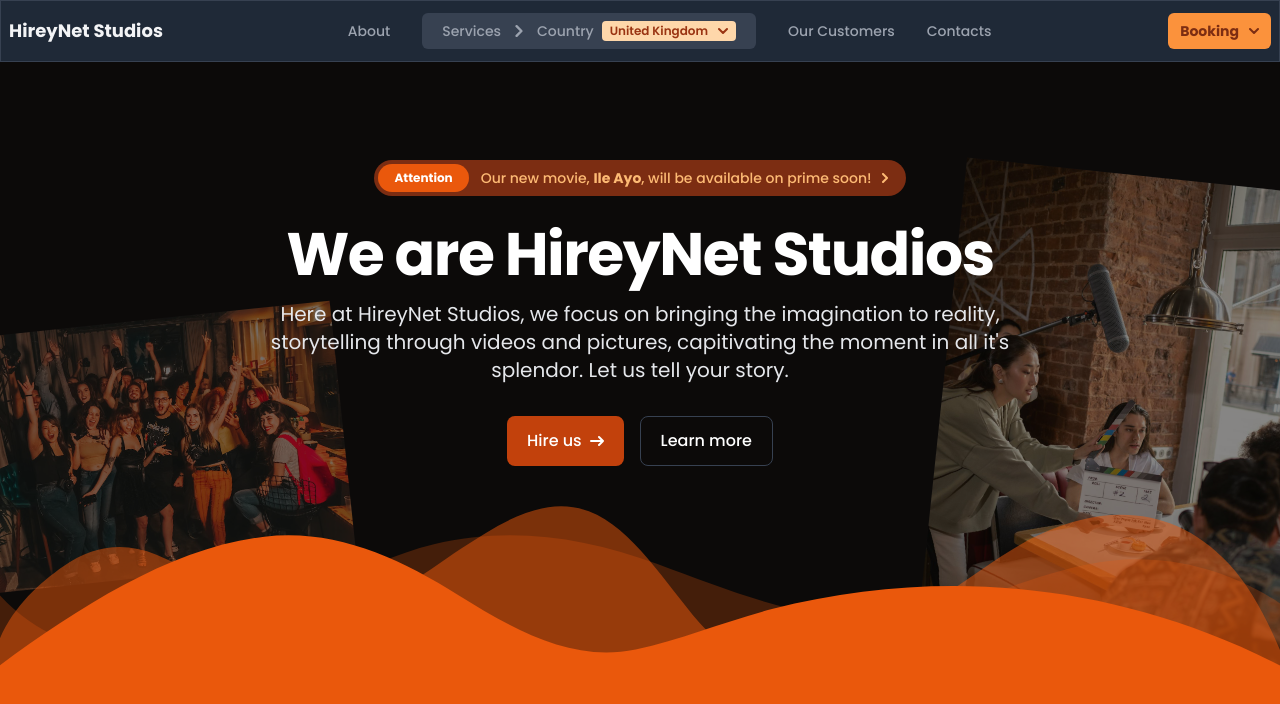
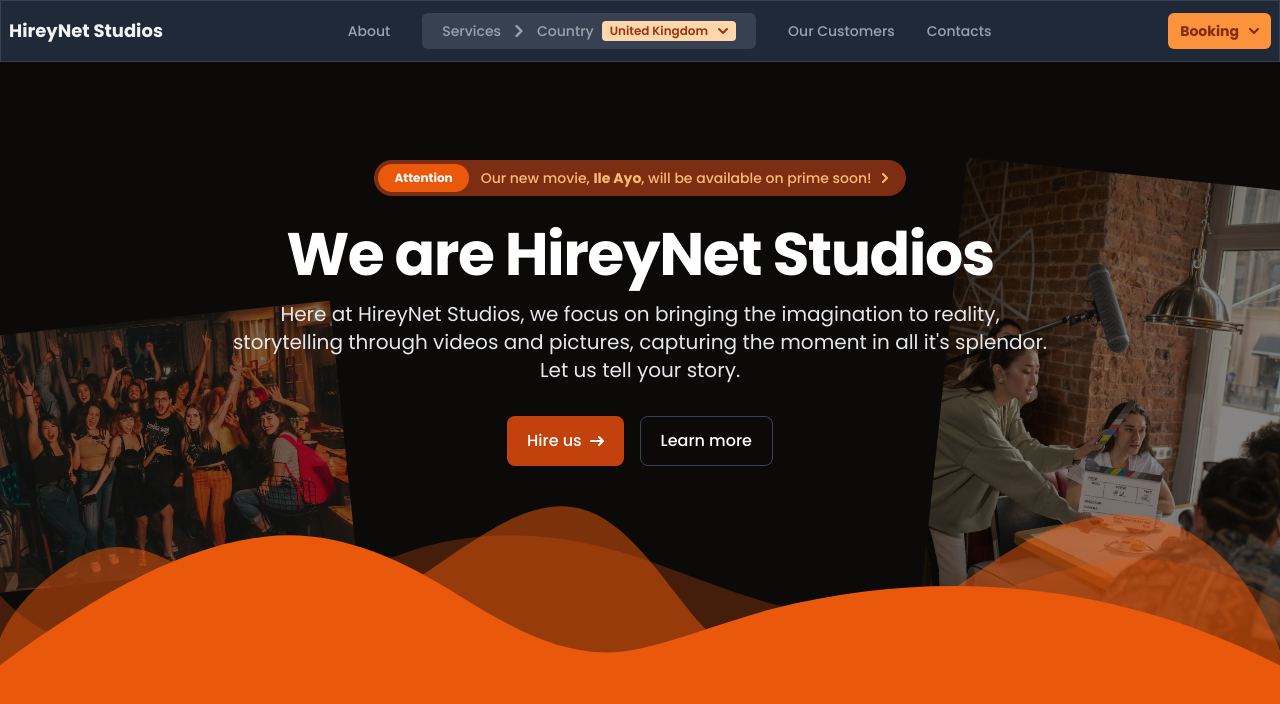
Before and after one commit to naijadeveloper/hirenet-studios-info, a Next.js app: page / in a window 1280 px wide. Shown: the top 704 px of the page. Built offline with nearby package versions, Linux system fonts and the light colour scheme.

Commit message:
lool change to spelling error (covers face in shame)

```diff
--- a/src/app/page_sections/about.tsx
+++ b/src/app/page_sections/about.tsx
@@ -30,7 +30,7 @@ export default function AboutSection() {
         </h1>
         <p className="mb-8 text-lg font-normal lg:text-xl sm:px-16 lg:px-48 text-gray-200">
           Here at HireyNet Studios, we focus on bringing the imagination to
-          reality, storytelling through videos and pictures, capitivating the
+          reality, storytelling through videos and pictures, capturing the
           moment in all it's splendor. Let us tell your story.
         </p>
         <div className="flex flex-col space-y-4 sm:flex-row sm:justify-center sm:space-y-0">
```
